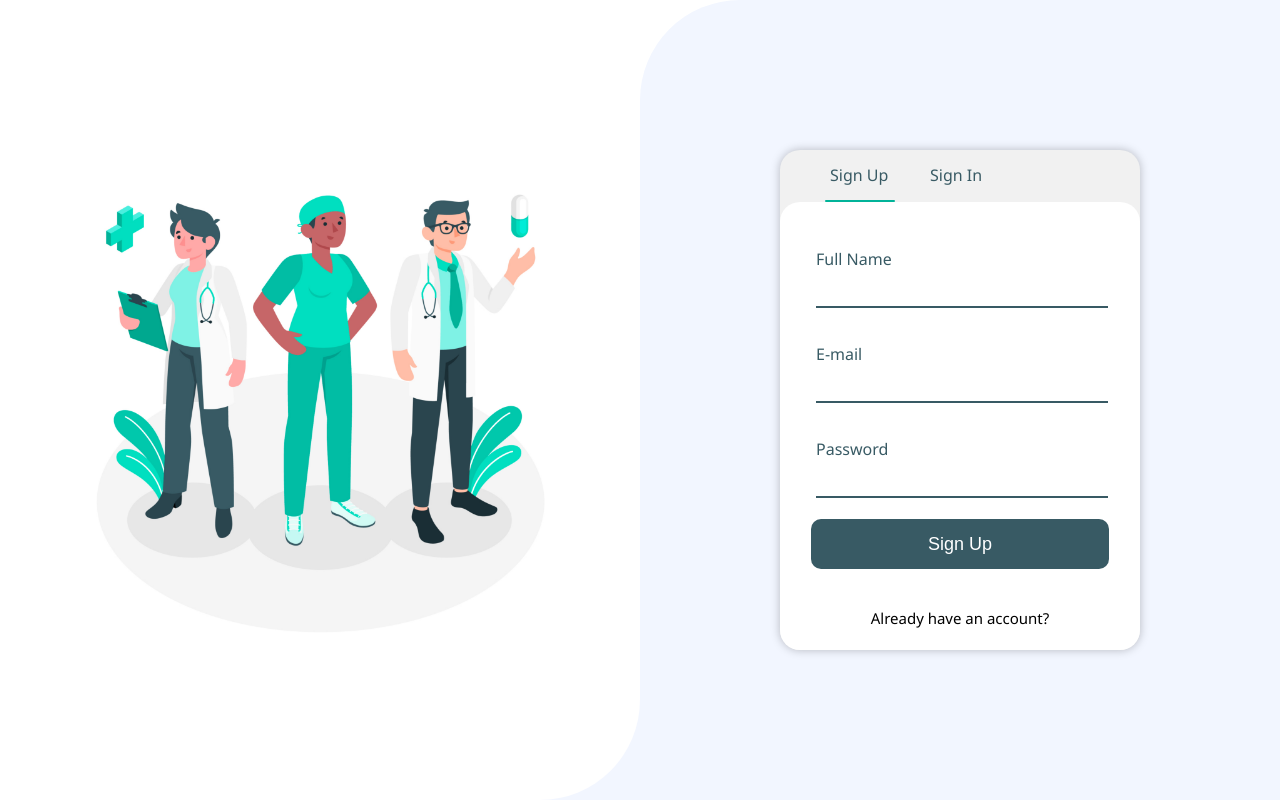
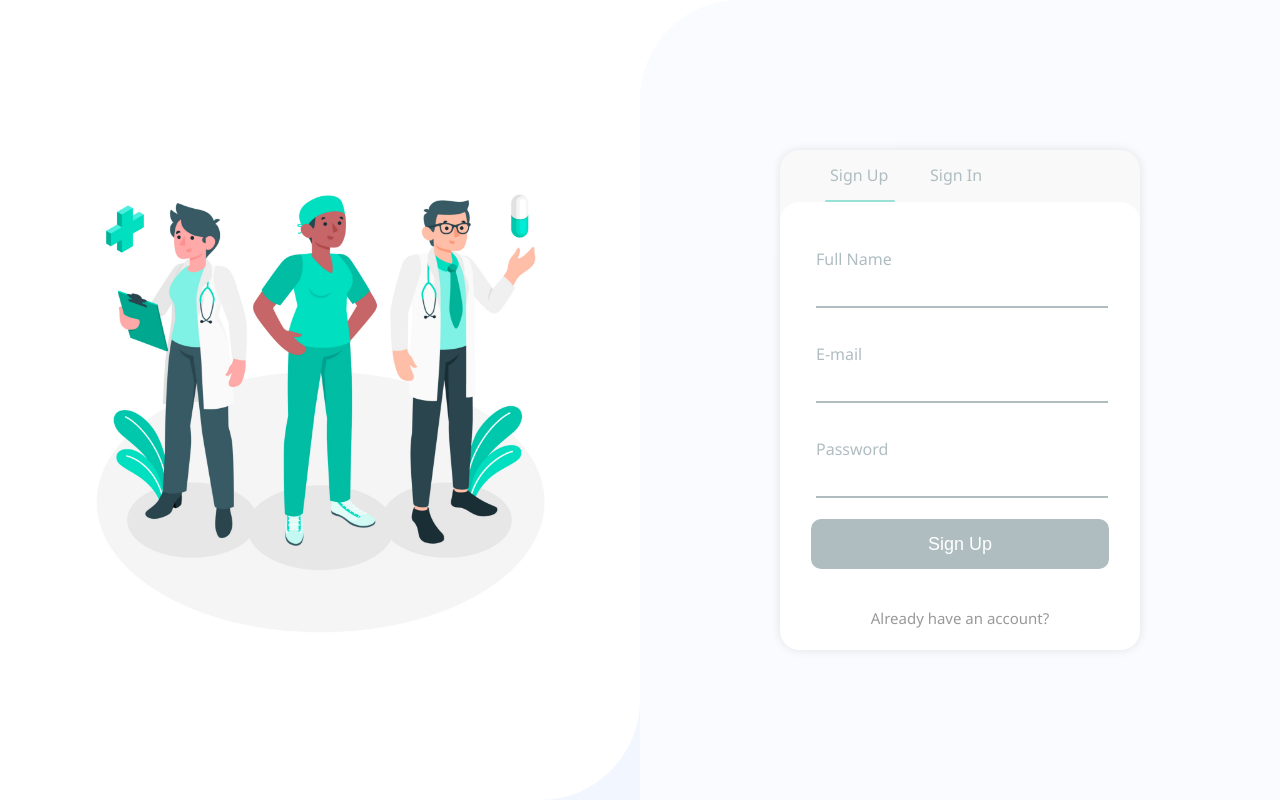
Before and after one commit to Solarin-Johnson/Health-App, a React (Create React App) app: page / in a window 1280 px wide. Both pictures are taken after a click on the element "Create New Account". Built offline with nearby package versions, Linux system fonts and the light colour scheme.

Commit message:
loader_coming 🙃

```diff
--- a/src/pages/authentication/form/signup.jsx
+++ b/src/pages/authentication/form/signup.jsx
@@ -77,6 +77,7 @@ function SignUp({getToken}){
           } else if( response.data.access_token){
                 setErr('User Logged In')
                 setToken(response.data.access_token)
+                sessionStorage.setItem('token', response.data.access_token)
                 getToken(response.data.access_token)
           } else {
            setErr('Incorrect Password')
@@ -104,6 +105,8 @@ function SignUp({getToken}){
     const slide = {
         marginLeft: slideValue
     }
+
+
 
     const questResponse = () =>{
         if(quest.length === 24){
@@ -153,6 +156,7 @@ function SignUp({getToken}){
                     <div id="quest" onClick={questResponse}>{quest}</div>
                 </form>
             </div>
+            <div id="loader"></div>
         </div>
     </div>
     )
--- a/src/pages/authentication/form/signup.scss
+++ b/src/pages/authentication/form/signup.scss
@@ -28,7 +28,19 @@
         grid-template-columns: 1fr;
         align-content: center;
         justify-content: center;
-        #form{
+        #loader{
+            position: fixed;
+            top: 0;
+            max-width: 100vw;
+            min-width: 320px !important;
+            width: 100%;
+            height: 100vh !important;
+            min-height: 600px;
+            background-color: #ffffff99;
+            animation-name: load;
+            animation-duration: 1.2s;
+        }
+        #form, #loader{
             display: grid;
             grid-template-rows: 50px 2px 1fr;
             grid-template-columns: 1fr;
@@ -145,7 +157,7 @@
             background-position: center;
             border-bottom-right-radius: 100px;
         }
-        #auth{
+        #auth, #loader{
             border-top-left-radius: 100px;
             grid-template-columns: 360px;
             background-color: #F2F6FF;
@@ -196,3 +208,27 @@
   ::-webkit-scrollbar-thumb:hover {
     background-color: #989898;
   }
+
+  @keyframes load {
+    from{background-color: #ffffff00}
+    to{background-color: #ffffff99}
+  }
+
+  .loader {
+    border: 8px solid #f3f3f3;
+    border-top: 8px solid #3498db;
+    border-radius: 50%;
+    width: 50px;
+    height: 50px;
+    animation: spin 2s linear infinite;
+    position: absolute;
+    top: 50%;
+    left: 50%;
+    margin-top: -25px;
+    margin-left: -25px;
+}
+
+@keyframes spin {
+    0% { transform: rotate(0deg); }
+    100% { transform: rotate(360deg); }
+}
--- a/src/pages/authentication/index/index.scss
+++ b/src/pages/authentication/index/index.scss
@@ -3,6 +3,7 @@
     max-width: 100vw;
     min-width: 320px !important;
     max-height: 100vh;
+    min-height: 700px;
     height: 100vh;
     min-height: 500px;
     display: grid;
@@ -14,6 +15,7 @@
         display: grid;
         grid-template-rows: auto;
         grid-template-columns: 1fr;
+        min-height: 200px;
 
         #img{
             background-color: #fff;
@@ -32,8 +34,8 @@
         grid-template-columns: 300px;
         justify-content: center;
         background-color: #F2F6FF;
-        border-top-left-radius: 30px;
-        border-top-right-radius: 30px;
+        border-top-left-radius: 20px;
+        border-top-right-radius: 20px;
         #welcome{
             font-size: 40px;
             font-family: 'Noto Sans', sans-serif;
@@ -68,6 +70,7 @@
                 #signup{
                     background-color: #385A64;
                     color: #fff;
+
                 }
                 #signin{
                     background-color: #F2F6FF;
@@ -85,6 +88,10 @@
         }
     }
 }
+#signin:hover, #signup:hover{
+    background: #fff !important;
+    color: #385A64 !important;
+}
 
 @media screen and (min-width: 960px) {
     #container{
@@ -93,6 +100,10 @@
 
         #img{
             border-bottom-right-radius: 100px;
+            background-image: url(../../../images/signin.png) !important;
+            background-repeat: no-repeat;
+            background-size: contain !important;
+            background-position: center;
         }
         #auth{
             border-top-left-radius: 100px;
```
